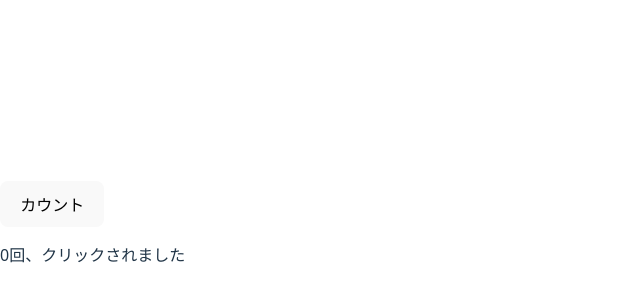
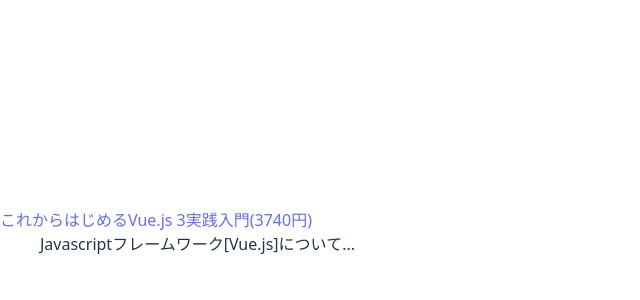
Before and after one commit to 1m4nim/study-React, a React (Vite) app: page / in a window 1280 px wide. Shown: the part 168-468 px from the top of the page, without its empty margins (0-640 px from the left). Built offline with nearby package versions, Linux system fonts and the light colour scheme.

Commit message:
3-2-1 配列をリスト化する-繰り返し処理

```diff
--- /dev/null
+++ b/src/ForList.tsx
@@ -0,0 +1,33 @@
+import React from "react";
+
+type Book = {
+  isbn: string;
+  title: string;
+  price: number;
+  summary: string;
+};
+
+type Props = {
+  src: Book[];
+};
+
+export default function ForList({ src }: Props) {
+  return (
+    <dl>
+      {src.map((elem) => (
+        <React.Fragment key={elem.isbn}>
+          <dt>
+            <a
+              href={`https://wings.msn.to/books/${elem.isbn}/${elem.isbn}.jpg`}
+              target="_blank"
+              rel="noopner noreferrer"
+            >
+              {elem.title}({elem.price}円)
+            </a>
+          </dt>
+          <dd>{elem.summary}</dd>
+        </React.Fragment>
+      ))}
+    </dl>
+  );
+}
--- /dev/null
+++ b/src/book.tsx
@@ -0,0 +1,10 @@
+const books = [
+  {
+    isbn: "978-4-8156-1336-5",
+    title: "これからはじめるVue.js 3実践入門",
+    price: 3740,
+    summary: "Javascriptフレームワーク[Vue.js]について...",
+    download: true,
+  },
+];
+export default books;
--- a/src/main.tsx
+++ b/src/main.tsx
@@ -15,14 +15,15 @@
 import React from "react";
 import { createRoot } from "react-dom/client";
 import "./index.css";
-import StateBasic from "./StateBasic";
+import books from "./book";
+import ForList from "./ForList";
 import reportWebVitals from "./reportWebVitals";
 
 const container = document.getElementById("root");
 
 if (container) {
   const root = createRoot(container);
-  root.render(<StateBasic init={0} />);
+  root.render(<ForList src={books} />);
 } else {
   console.log("Root container not found");
 }
```
